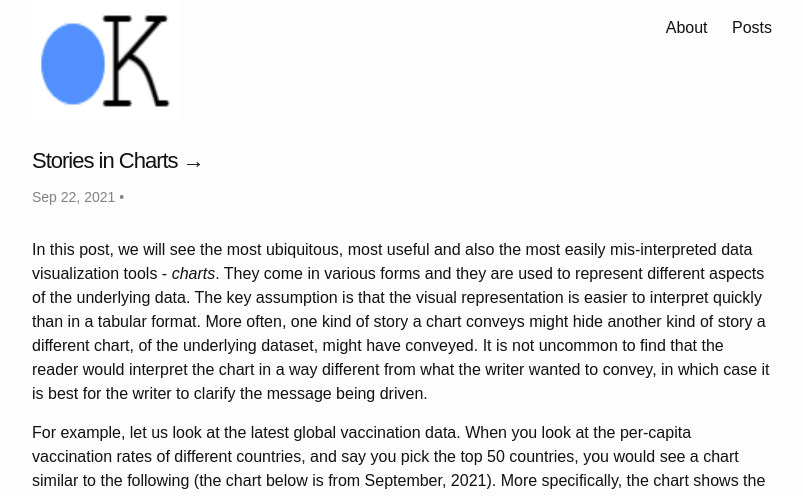
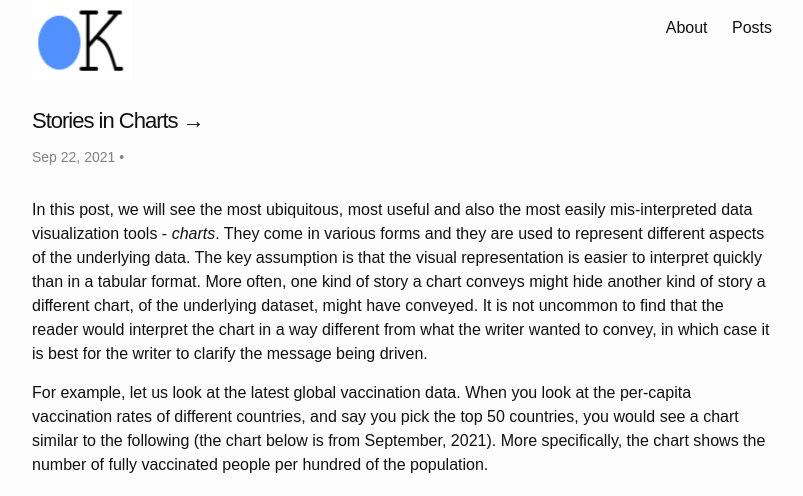
Before and after one commit to dotkay/dotkay.github.io, a Jekyll site: the page built from index.html, in a window 1280 px wide. Shown: the top 496 px of the page, without its empty margins (238-1041 px from the left). Built offline with Jekyll 4.4.1, drawn with Linux system fonts in a browser that asks for light colours; the list of posts is cut into pages by our own code.

Commit message:
trying img again

```diff
--- a/_includes/header.html
+++ b/_includes/header.html
@@ -4,7 +4,7 @@
     <!-- Mathjax Support
     <a class="site-title" href="{{ "/" | relative_url }}">{{ site.title | escape }}</a>
     -->
-    <img src="{{site.title-img | escape}}" width="150" height="120">
+    <img src="{{site.title-img | escape}}" width="100" height="80">
 
     <nav class="site-nav">
       {% for link in site.data.navigation.main %}
```
